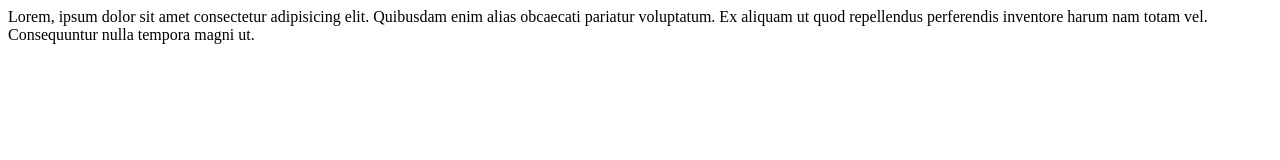
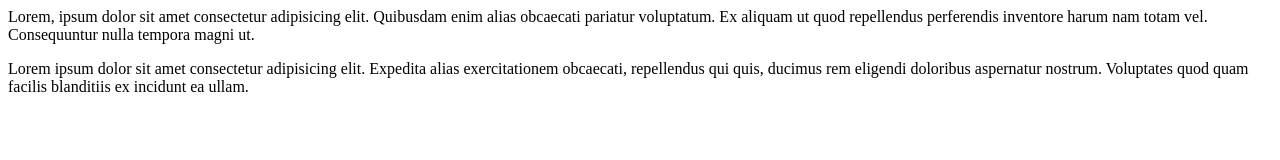
Before and after one commit to sb2310g/learn-git, a plain HTML site: page index.html in a window 1280 px wide. Drawn offline with Linux system fonts and the light colour scheme.

Commit message:
add paragragh to index

```diff
--- a/index.html
+++ b/index.html
@@ -6,6 +6,6 @@
     <title>Document</title>
 </head>
 <body>Lorem, ipsum dolor sit amet consectetur adipisicing elit. Quibusdam enim alias obcaecati pariatur voluptatum. Ex aliquam ut quod repellendus perferendis inventore harum nam totam vel. Consequuntur nulla tempora magni ut.
-
 </body>
+<p>Lorem ipsum dolor sit amet consectetur adipisicing elit. Expedita alias exercitationem obcaecati, repellendus qui quis, ducimus rem eligendi doloribus aspernatur nostrum. Voluptates quod quam facilis blanditiis ex incidunt ea ullam.</p>
 </html>
```
